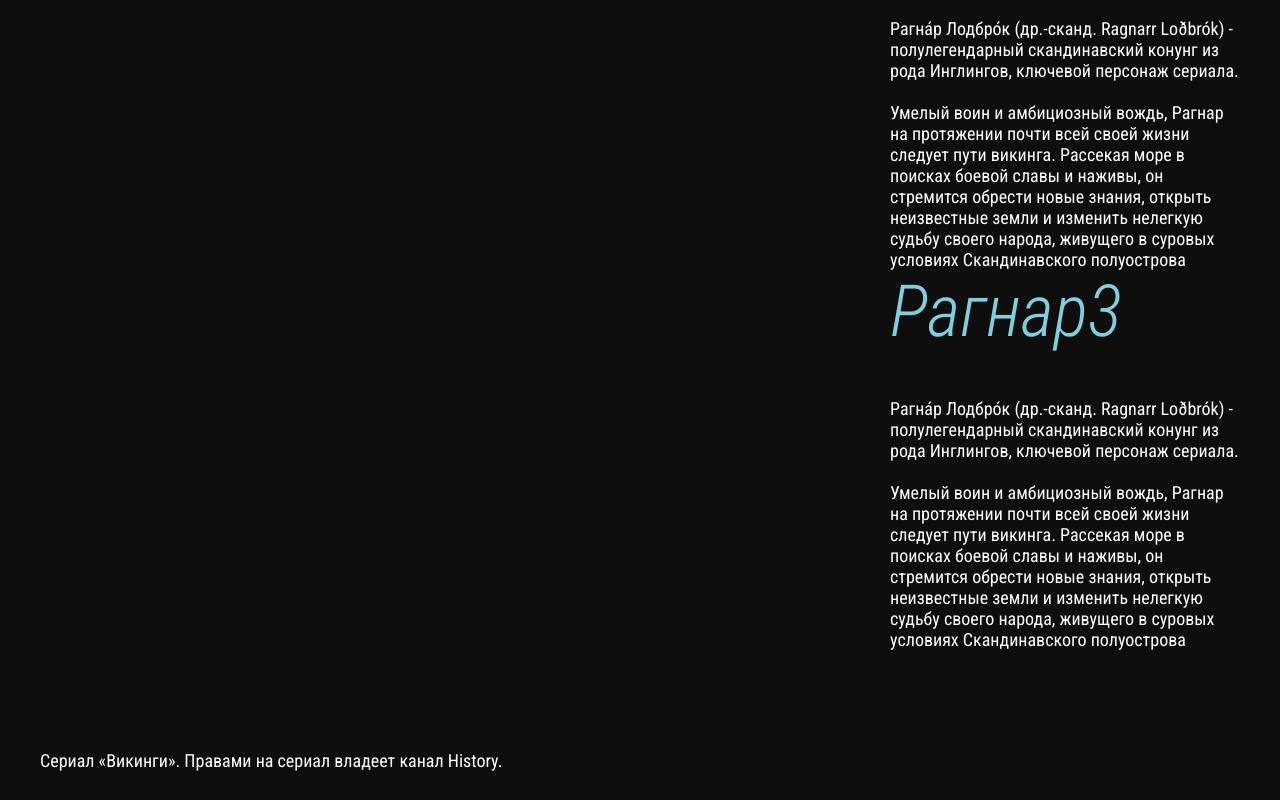
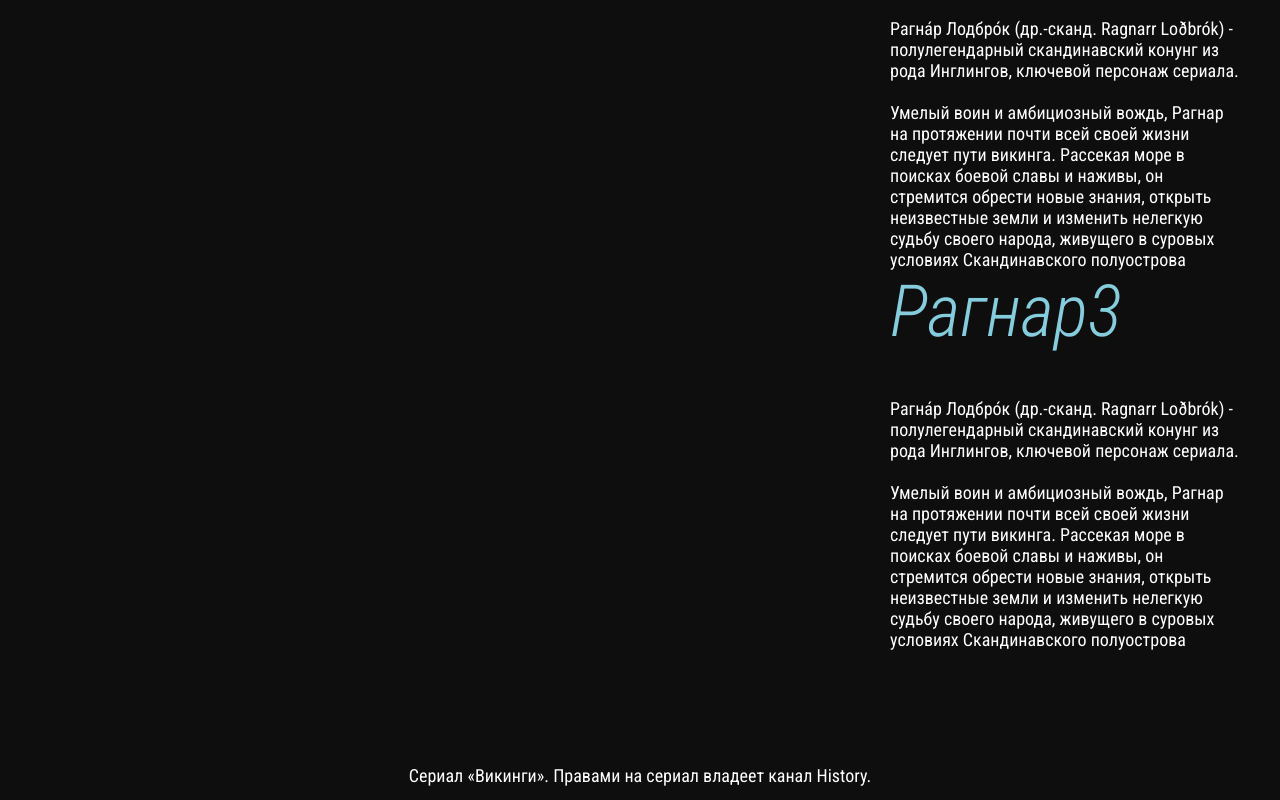
Before and after one commit to AVor0n/vikings, a plain HTML site: page index.html in a window 1280 px wide. Shown: the part 3884-4684 px from the top of the page. Before the commit the page ends 4655 px from the top, so only its background shows below. Drawn offline with nearby package versions, Linux system fonts and the light colour scheme.

Commit message:
feat(style.scss): add style for footer

```diff
--- a/css/style.scss
+++ b/css/style.scss
@@ -236,3 +236,10 @@ ul{
       }
    }
 }
+
+.footer{
+   .footer__text {
+      text-align: center;
+      padding: 15px 0 14px;
+   }
+}
```
Also changed, not shown: css/style.css.
